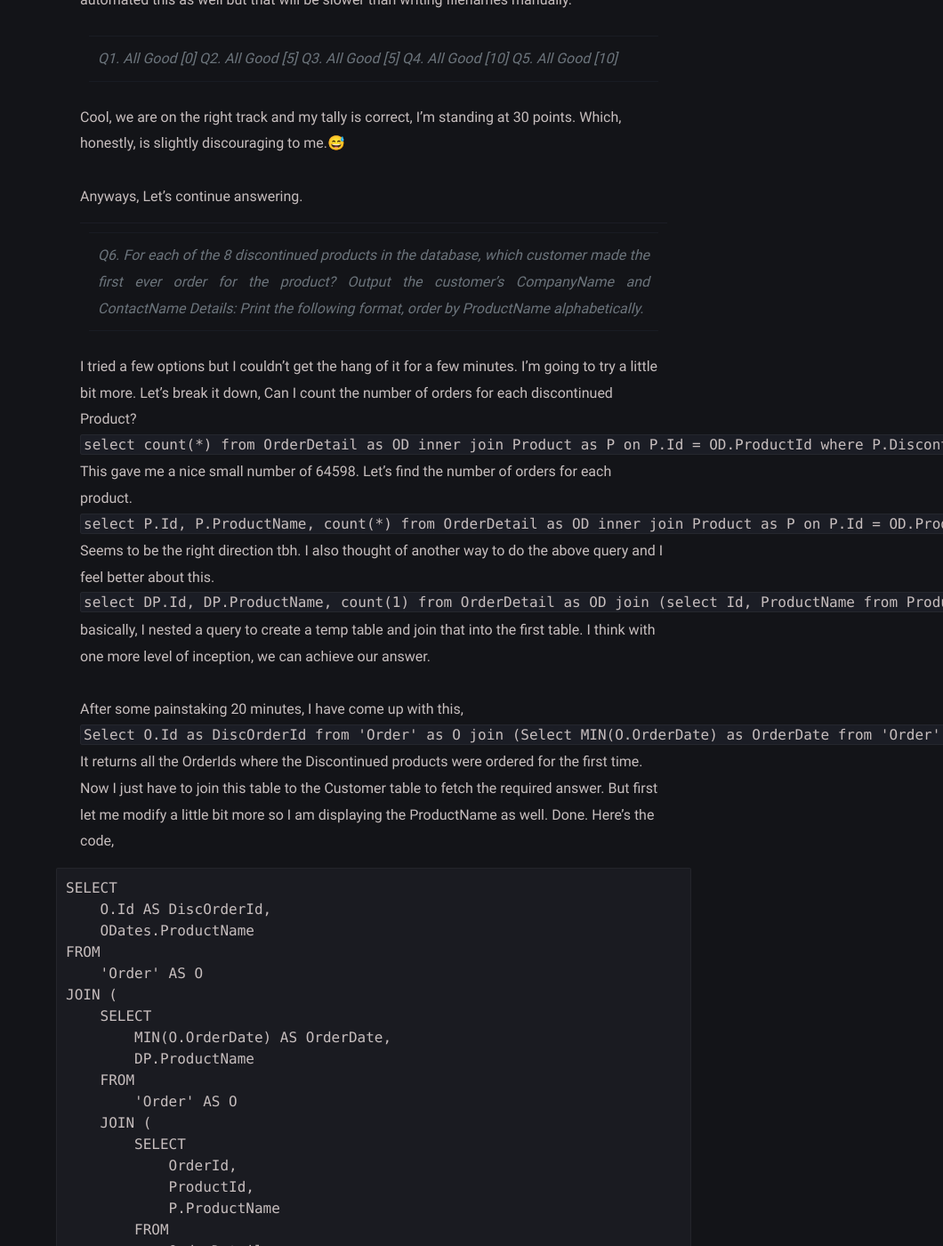
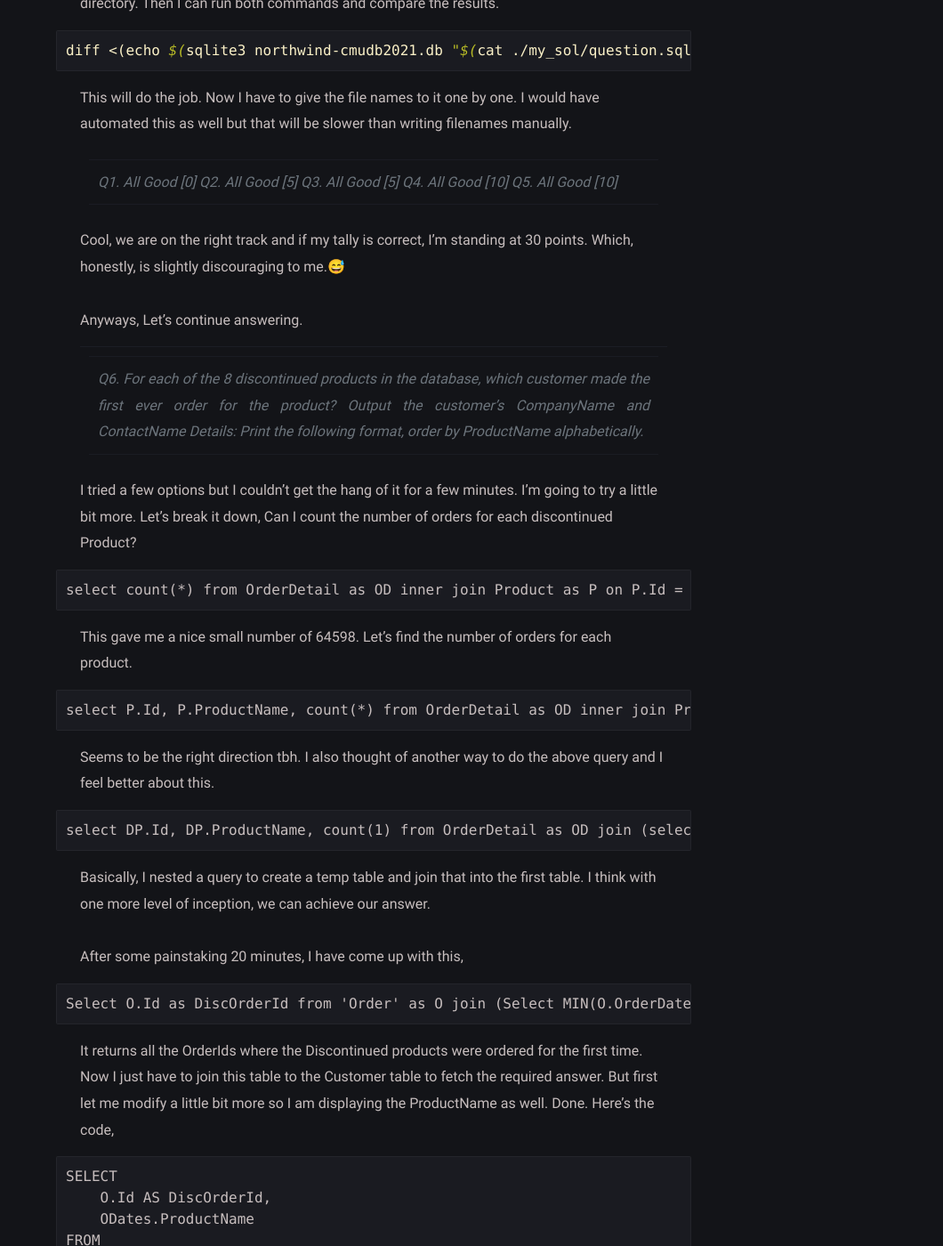
Before and after one commit to aargeee/RahulGoelBlog, a Jekyll site: the page built from _posts/CMU-Assignment-1/2024-5-5-CMU-Assignment-1.md, in a window 1280 px wide and 1400 px high, scrolled down 9810 px. Shown: the whole window at 89% size, without its empty margins (220-1280 px from the left). Built offline with Jekyll 4.4.1, drawn with Linux system fonts in a browser that asks for light colours; some of the changed text lies outside the part shown.

Commit message:
fix UI issues

````diff
--- a/_posts/CMU-Assignment-1/2024-5-5-CMU-Assignment-1.md
+++ b/_posts/CMU-Assignment-1/2024-5-5-CMU-Assignment-1.md
@@ -263,7 +263,12 @@ Seafood
 Details: In addition, get all the characters preceding the (first) hyphen. Return ship names alphabetically.
 
 Let's see how many tuples do we have that have ShipNames containing hyphen
-`SELECT COUNT(*) FROM 'Order' WHERE ShipName LIKE '%-%'` Running this gave me 1731. I'm sure there are duplicated. Let's remove the duplicates and count the number of distinct ShipNames having hyphen in their name. Okay cool, we are down to only 9 ShipNames.
+
+```SQL
+SELECT COUNT(*) FROM 'Order' WHERE ShipName LIKE '%-%'
+```
+
+Running this gave me 1731. I'm sure there are duplicated. Let's remove the duplicates and count the number of distinct ShipNames having hyphen in their name. Okay cool, we are down to only 9 ShipNames.
 
 After digging around, I found `instr()` and `substr()` functions. Now the question is fairly easy.
 
@@ -293,8 +298,17 @@ The result checks out with the hint given in the question.
 Details: You should print the Order Id, ShipCountry, and another column that is either 'NorthAmerica' or 'OtherPlace' depending on the Ship Country.
 Order by the primary key (Id) ascending and return 20 rows starting from Order Id 15445
 
-Select out 20 rows ordered by primary key starting from id 15445. To do this, first I selected out 20 rows ordered by id. `SELECT * from 'Order' ORDER BY Id LIMIT 20;`. Now, we have to offset our results such that it starts from id 15445. Let's find the row value of tuple with id 15445 and offset our query by the row number. I used nesting queries to count the number of tuples that are less than id 15445. Then the result is used to offset my range so now We can see the first 20 queries ordered by id starting from id 15445.
-`SELECT * from 'Order' ORDER BY Id LIMIT 20 OFFSET (SELECT COUNT(Id) FROM 'Order' WHERE Id < 15445);`
+Select out 20 rows ordered by primary key starting from id 15445. To do this, first I selected out 20 rows ordered by id.
+
+```SQL
+SELECT * from 'Order' ORDER BY Id LIMIT 20;
+```
+
+Now, we have to offset our results such that it starts from id 15445. Let's find the row value of tuple with id 15445 and offset our query by the row number. I used nesting queries to count the number of tuples that are less than id 15445. Then the result is used to offset my range so now We can see the first 20 queries ordered by id starting from id 15445.
+
+```SQL
+SELECT * from 'Order' ORDER BY Id LIMIT 20 OFFSET (SELECT COUNT(Id) FROM 'Order' WHERE Id < 15445);
+```
 
 Now, We have to extract only the required data. For conditional output, I used CASES and here's the solution for the question.
 
@@ -406,7 +420,7 @@ This will do the job. Now I have to give the file names to it one by one. I woul
 > Q4. All Good [10]
 > Q5. All Good [10]
 
-Cool, we are on the right track and my tally is correct, I'm standing at 30 points. Which, honestly, is slightly discouraging to me.😅
+Cool, we are on the right track and if my tally is correct, I'm standing at 30 points. Which, honestly, is slightly discouraging to me.😅
 
 Anyways, Let's continue answering.
 
@@ -415,9 +429,32 @@ Anyways, Let's continue answering.
 Details: Print the following format, order by ProductName alphabetically.
 
 I tried a few options but I couldn't get the hang of it for a few minutes. I'm going to try a little bit more. Let's break it down, Can I count the number of orders for each discontinued Product?
-`select count(*) from OrderDetail as OD inner join Product as P on P.Id = OD.ProductId where P.Discontinued = 1;` This gave me a nice small number of 64598. Let's find the number of orders for each product. `select P.Id, P.ProductName, count(*) from OrderDetail as OD inner join Product as P on P.Id = OD.ProductId where P.Discontinued = 1 group by P.Id;`. Seems to be the right direction tbh. I also thought of another way to do the above query and I feel better about this. `select DP.Id, DP.ProductName, count(1) from OrderDetail as OD join (select Id, ProductName from Product where Discontinued = 1) as DP on OD.ProductId = DP.Id group by DP.Id;` basically, I nested a query to create a temp table and join that into the first table. I think with one more level of inception, we can achieve our answer.
 
-After some painstaking 20 minutes, I have come up with this, `Select O.Id as DiscOrderId from 'Order' as O join (Select MIN(O.OrderDate) as OrderDate from 'Order' as O join (select OrderId, ProductId from OrderDetail join Product on Product.Id = OrderDetail.ProductId where Product.Discontinued = 1) as DP on O.Id = DP.OrderId  group by DP.ProductId) as ODates on O.OrderDate = ODates.OrderDate;`. It returns all the OrderIds where the Discontinued products were ordered for the first time. Now I just have to join this table to the Customer table to fetch the required answer. But first let me modify a little bit more so I am displaying the ProductName as well.
+```SQL
+select count(*) from OrderDetail as OD inner join Product as P on P.Id = OD.ProductId where P.Discontinued = 1;
+```
+
+This gave me a nice small number of 64598. Let's find the number of orders for each product.
+
+```SQL
+select P.Id, P.ProductName, count(*) from OrderDetail as OD inner join Product as P on P.Id = OD.ProductId where P.Discontinued = 1 group by P.Id;
+```
+
+Seems to be the right direction tbh. I also thought of another way to do the above query and I feel better about this.
+
+```SQL
+select DP.Id, DP.ProductName, count(1) from OrderDetail as OD join (select Id, ProductName from Product where Discontinued = 1) as DP on OD.ProductId = DP.Id group by DP.Id;
+```
+
+Basically, I nested a query to create a temp table and join that into the first table. I think with one more level of inception, we can achieve our answer.
+
+After some painstaking 20 minutes, I have come up with this,
+
+```SQL
+Select O.Id as DiscOrderId from 'Order' as O join (Select MIN(O.OrderDate) as OrderDate from 'Order' as O join (select OrderId, ProductId from OrderDetail join Product on Product.Id = OrderDetail.ProductId where Product.Discontinued = 1) as DP on O.Id = DP.OrderId  group by DP.ProductId) as ODates on O.OrderDate = ODates.OrderDate;
+```
+
+It returns all the OrderIds where the Discontinued products were ordered for the first time. Now I just have to join this table to the Customer table to fetch the required answer. But first let me modify a little bit more so I am displaying the ProductName as well.
 Done. Here's the code,
 
 ```SQL
````
